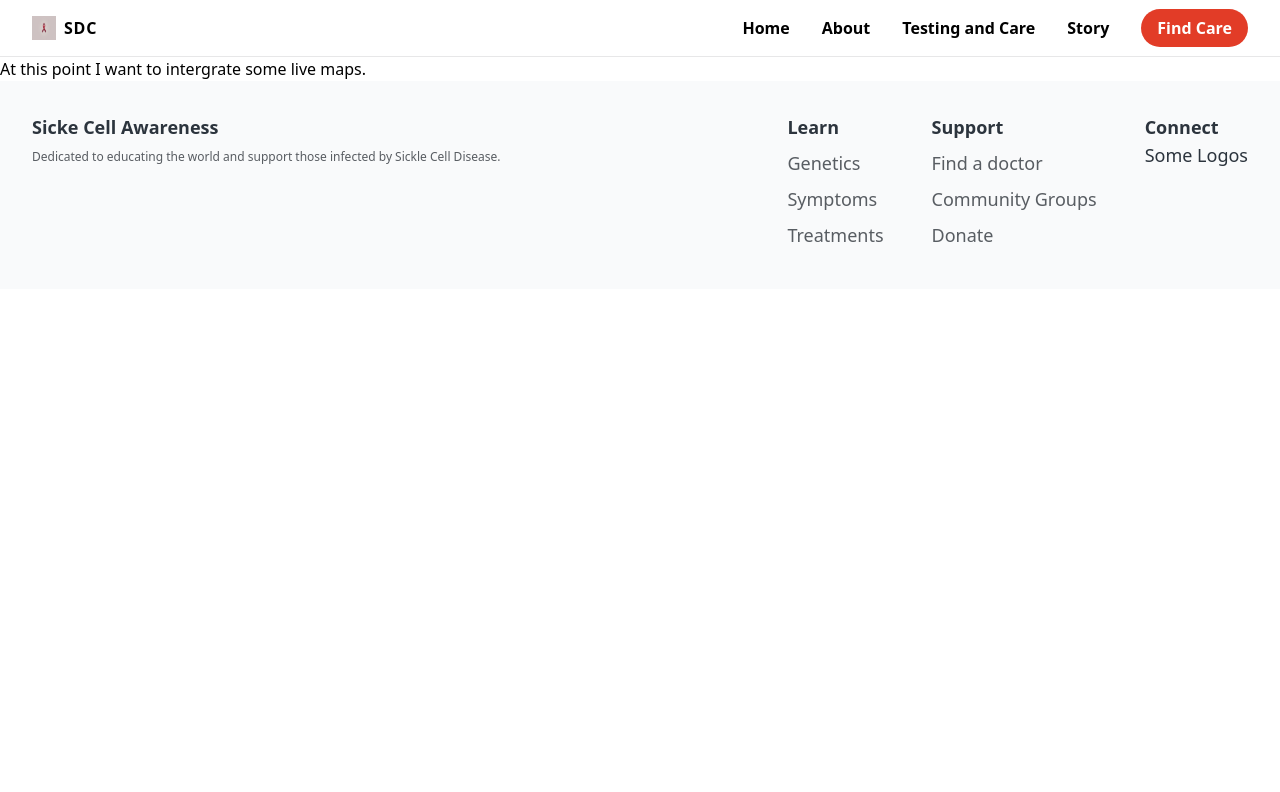
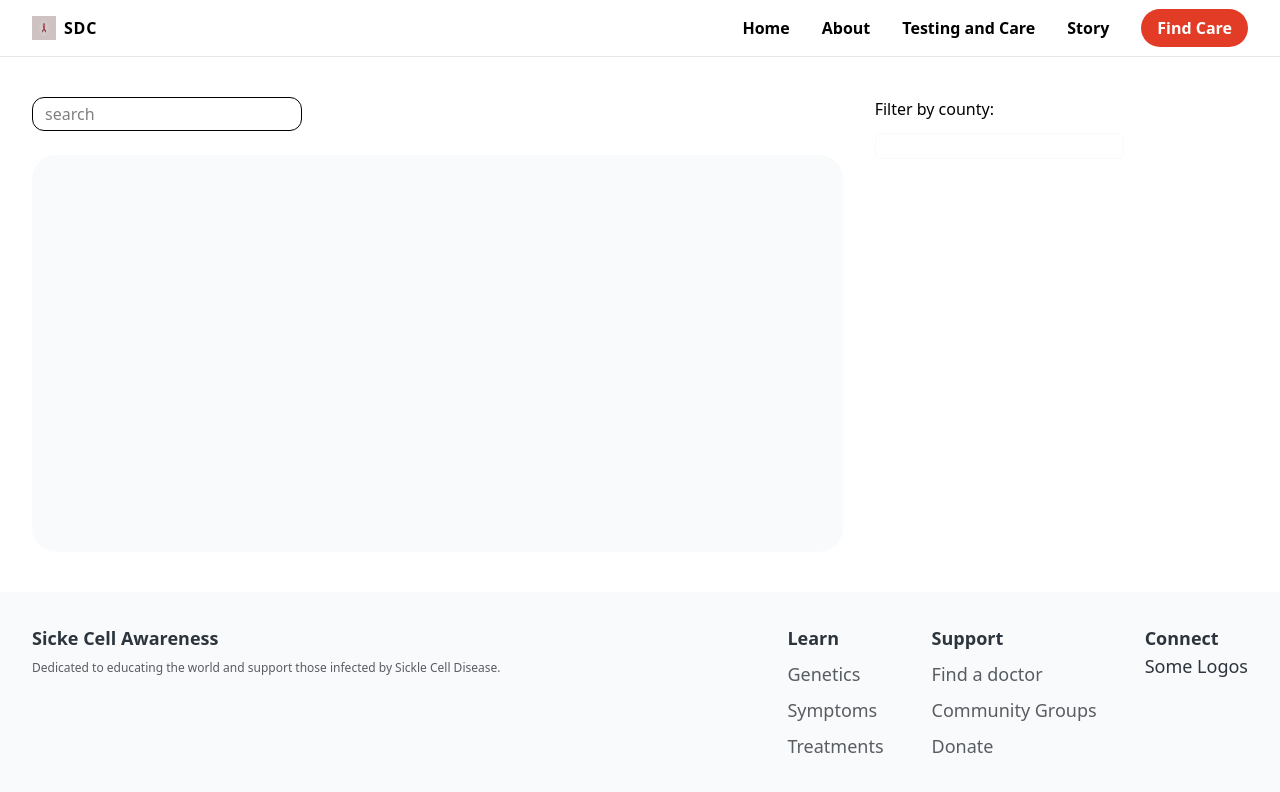
Before and after one commit to fiveace-Merill/sicke-cell, a Next.js app: page /about/center in a window 1280 px wide. Shown: the top 792 px of the page. Built offline with nearby package versions, Linux system fonts and the light colour scheme.

Commit message:
catching upto

```diff
--- a/app/about/center/page.tsx
+++ b/app/about/center/page.tsx
@@ -1,8 +1,10 @@
+
+import MapCard from "@/features/about/components/MapCard"
 
 export default function Centers() {
   return (
-    <div>
-      <p>At this point I want to intergrate some live maps.</p>
-    </div>
+    <main className="h-full">
+      <MapCard />
+    </main>
   )
 }
--- a/app/about/layout.tsx
+++ b/app/about/layout.tsx
@@ -4,9 +4,9 @@ import Footer from '@/features/about/components/Footer'
 
 export default function Layout({ children }: { children: React.ReactNode }) {
   return (
-    <main className="relative flex flex-col">
+    <main className="relative h-full flex flex-col">
       <Navbar />
-      <section className="">
+      <section className="flex-1 py-10 px-8">
         {children}
       </section>
       <Footer />
--- a/app/layout.tsx
+++ b/app/layout.tsx
@@ -25,7 +25,7 @@ export default function RootLayout({
   return (
     <html lang="en">
       <body
-        className={`${geistSans.variable} ${geistMono.variable} antialiased bg-background`}
+        className={`${geistSans.variable} ${geistMono.variable} antialiased bg-background h-screen`}
       >
         {children}
       </body>
--- a/app/page.tsx
+++ b/app/page.tsx
@@ -1,7 +1,7 @@
 import Image from 'next/image'
 import TestimonialCard from '@/components/TestimonialCard';
 import { testimonials } from '@/lib/data';
-import { span, heading, button } from "@/styles/styles";
+import { span, heading, button, sec_btn } from "@/styles/styles";
 import { Share2, Microscope, Heart, Megaphone } from "lucide-react";
 import Navbar from "@/components/Navbar";
 import InfoCard from '@/components/InfoCard';
@@ -67,8 +67,8 @@ export default function Home() {
           <p className="font-bold lg:text-4xl">Help Us Spread the Word</p>
           <p className="text-center lg:w-2/4 lg:py-3">Your voice matters. Whether it is sharing a post, donating, or just learing the facts, every action counts towards a better future.</p>
           <div className="flex justify-cener items-center gap-4">
-            <button className="rounded-full bg-background text-primary text-sm px-4 py-2 font-semibold">Share Awareness</button>
-            <button className="rounded-full px-4 py-2 text-sm border border-background font-semibold">Donate Now</button>
+            <button className={`${sec_btn} rounded-full bg-background text-primary text-sm px-4 py-2 font-semibold`}>Share Awareness</button>
+            <button className="rounded-full px-4 py-2 text-sm border border-background font-semibold hover:bg-background hover:text-primary">Donate Now</button>
           </div>
         </div>
       </section>
--- a/components/MobileMenu.tsx
+++ b/components/MobileMenu.tsx
@@ -1,4 +1,5 @@
 import Link from 'next/link'
+import { primary_btn } from '@/styles/styles'
 import { X } from 'lucide-react'
 
 export default function MobileMenu({ closeSideBar = () => { } }: { closeSideBar?: (state: boolean) => void }) {
@@ -11,7 +12,7 @@ export default function MobileMenu({ closeSideBar = () => { } }: { closeSideBar?
         <Link href="/"><li className="text-xl font-bold tracking-light hover:text-primary">Resources</li></Link>
       </ul>
       <div className="flex items-stretch justify-center w-full">
-        <Link href="/about/center" className="w-5/6 mx-auto"><span className="flex-initial self-center bg-primary text-background font-bold px-8 py-3 rounded-full w-full">Find Care</span></Link>
+        <Link href="/about/center" className="w-5/6 mx-auto"><span className={`${primary_btn} flex-initial self-center bg-primary text-background font-bold px-8 py-3 rounded-full w-full`}>Find Care</span></Link>
       </div>
     </div>
   )
--- a/components/Navbar.tsx
+++ b/components/Navbar.tsx
@@ -1,4 +1,5 @@
 import MenuWrapper from './MenuWrapper'
+import { primary_btn } from '@/styles/styles'
 import Link from 'next/link'
 import Image from 'next/image'
 
@@ -19,7 +20,7 @@ export default function Navbar() {
         <Link href="/about"><li className="nav-link">About</li></Link>
         <li className="nav-link">Stories</li>
         <li className="nav-link">Resources</li>
-        <li><span className="nav-link-buton px-4 py-2 rounded-full bg-primary text-white">Donate</span></li>
+        <li><span className={`${primary_btn} nav-link-buton px-4 py-2 rounded-full bg-primary text-white`}>Donate</span></li>
       </ul>
       <MenuWrapper />
     </nav >
--- a/features/about/components/Footer.tsx
+++ b/features/about/components/Footer.tsx
@@ -1,7 +1,7 @@
 import { footerlink } from "@/styles/styles"
 export default function Footer() {
   return (
-    <footer className="flex gap-3 px-2 py-4 text-xs bg-gray-50 text-on-background-container lg:gap-12 lg:px-8 lg:py-8 lg:text-lg">
+    <footer className="justify-self-end flex gap-3 px-2 py-4 text-xs bg-gray-50 text-on-background-container lg:gap-12 lg:px-8 lg:py-8 lg:text-lg">
       <div className="mr-auto">
         <p className="font-semibold">Sicke Cell Awareness</p>
         <p className="text-xs text-on-background/70 py-2 lg:text-md">Dedicated to educating the world and support those infected by Sickle Cell Disease.</p>
--- a/features/about/components/Hero.tsx
+++ b/features/about/components/Hero.tsx
@@ -2,7 +2,7 @@ import Link from 'next/link'
 export default function Hero() {
   return (
     <div className="relative hero-bg px-3 py-8 flex flex-col lg:px-0 lg:rounded-4xl lg:w-11/12 lg:mt-12">
-      <div className="absolute inset-x-0 top-0 bottom-0 bg-black/50 z-5 lg:rounded-4xl"></div>
+      <div className="absolute inset-x-0 top-0 bottom-0 bg-black/60 z-5 lg:rounded-4xl"></div>
       <h1 className="z-10 text-4xl text-center font-bold lg:text-6xl lg:text-left lg:py-8 lg:px-8">Know Your Status <span className="text-primary block lg:text-8xl">Own Your Health</span></h1>
       <p className=" z-10 text-left text-sm py-4 text-background lg:text-lg lg:px-8 lg:w-4/6">Understanding your genetic health is the first step towards an empowered life. Whether your are looking for testing centers or managing daily care, We are here to help guide your journey.</p>
       <div className="z-10 flex flex-row justify-center gap-4 lg:justify-start lg:w-1/2 lg:px-8 lg:py-4">
--- /dev/null
+++ b/features/about/components/MapCard.tsx
@@ -0,0 +1,28 @@
+
+export default function MapCard() {
+  return (
+    <div className="flex w-full h-full mx-auto gap-8">
+      <div className="basis-2/3 flex flex-col gap-6">
+        <input type="search" placeholder="search" className="border rounded-xl px-3 py-1 w-2/6" />
+        <div className="bg-gray-50 rounded-3xl basis-11/12 flex-inintial p-2">
+        </div>
+      </div>
+      <div>
+        <p className="flex flex-col gap-3"><span>Filter by county: </span><input name="location" type="text" list="location" className="inline-block border border-gray-50 px-2 rounded-md in-active:border-gray-50 active:border-gray-100" /></p>
+        <datalist id="location" className="">
+          <option value="Nairobi" className="" />
+          <option value="Kiambu" />
+          <option value="Nyeri" />
+          <option value="Muranga" />
+          <option value="Migori" />
+          <option value="Vihiga" />
+          <option value="Kakamega" />
+          <option value="Isiolo" />
+          <option value="Nakuru" />
+          <option value="Narok" />
+          <option value="Kilifi" />
+        </datalist>
+      </div>
+    </div>
+  )
+}
--- a/features/about/components/Navbar.tsx
+++ b/features/about/components/Navbar.tsx
@@ -1,3 +1,4 @@
+import { primary_btn } from '@/styles/styles'
 import Link from 'next/link'
 import Image from 'next/image'
 import AboutMobileMenuWrapper from './AboutMobileMenuWrapper'
@@ -20,7 +21,7 @@ export default function Navbar() {
         <Link href="/about"><li className="nav-lin">About</li></Link>
         <Link href="/about/testing"><li className="nav-link">Testing and Care</li></Link>
         <li className="nav-link">Story</li>
-        <Link href="/about/center"><li><span className="nav-link-buton px-4 py-2 rounded-full bg-primary text-white">Find Care</span></li></Link>
+        <Link href="/about/center" className={`${primary_btn}`}><li><span className="nav-link-buton px-4 py-2 rounded-full bg-primary text-white">Find Care</span></li></Link>
       </ul>
       <AboutMobileMenuWrapper />
     </nav >
--- a/styles/styles.ts
+++ b/styles/styles.ts
@@ -2,3 +2,6 @@ export const heading = `text-on-background font-bold tracking-light md:text-4xl`
 export const span = `text-primary`
 export const button = `px-3 py-2 rounded-2xl`
 export const footerlink = `hover:text-primary lg:text-md`
+
+export const primary_btn = `hover:bg-primary/50 focus:bg-primary-container/50`
+export const sec_btn = `box-border hover:bg-inherit hover:text-background hover:border hover:border-background`
```
Also changed, not shown: 1 other file (tests, documents, lock files or other folders).
